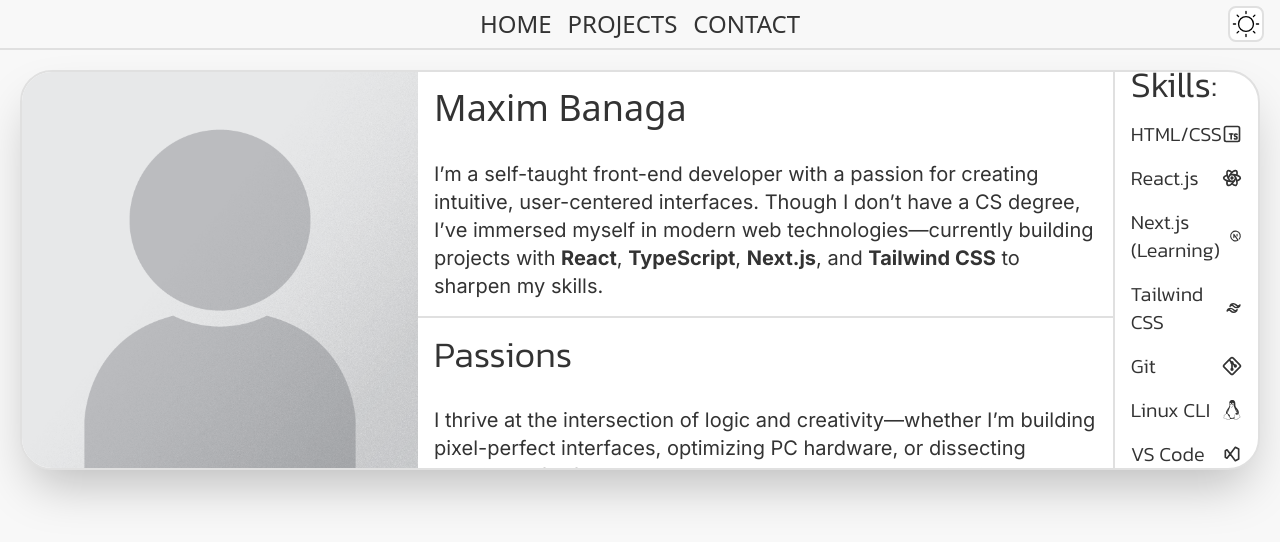
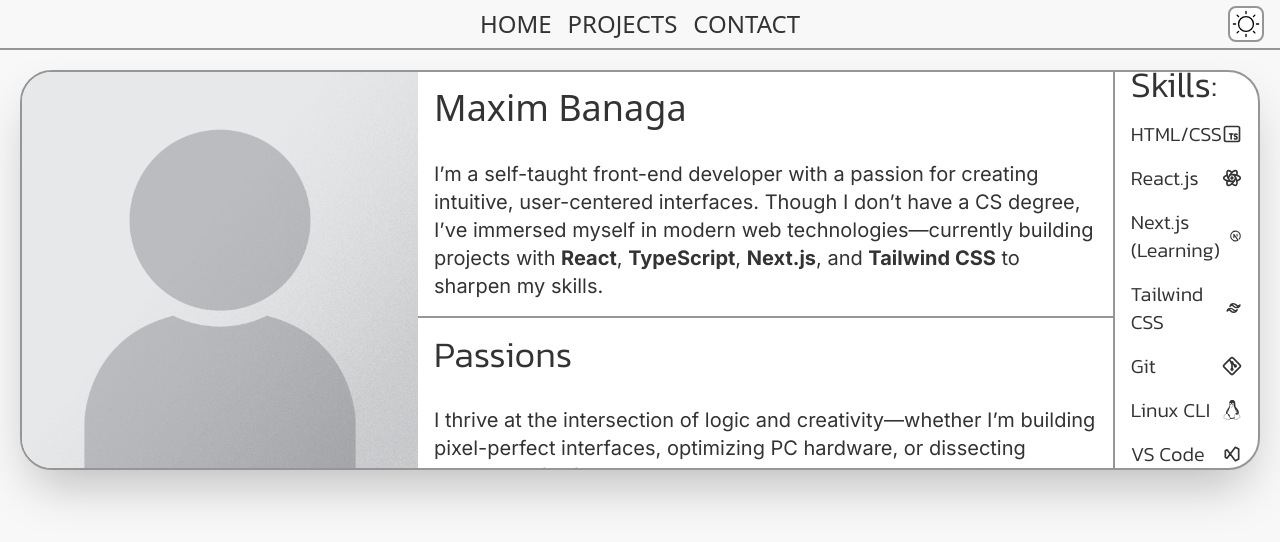
Before and after one commit to Xenmia/portfolio, a Next.js app: page / in a window 1280 px wide. Shown: the top 542 px of the page. Built offline with nearby package versions, Linux system fonts and the light colour scheme.

Commit message:
Added a new bg gradient

```diff
--- a/app/globals.css
+++ b/app/globals.css
@@ -5,19 +5,26 @@
 @theme {
   /* DARK THEME */
   --color-primary-dark: #121212;
-  --color-secondary-dark: #7fa3ff;
+  --color-secondary-dark: #1a73e8;
   --color-t-dark: #f5f5f5;
   --color-subtext-dark: #b0b0b0;
   --color-elements-dark: #252525;
-  --color-border-dark: #3a3a3a;
+  --color-border-dark: #474747;
   --color-interactive-dark: #4dbfac;
 
   /* LIGHT THEME */
   --color-primary-light: #f8f8f8;
-  --color-secondary-light: #1a73e8;
+  --color-secondary-light: #7fa3ff;
   --color-t-light: #333333;
   --color-subtext-light: #757575;
   --color-elements-light: #ffffff;
-  --color-border-light: #e0e0e0;
+  --color-border-light: #969696;
   --color-interactive-light: #00bfa5;
+
+  /* BACKGROUND GRADIENT */
+  --gradient-bg-light: linear-gradient(#b6b9ff 2px, transparent 2px),
+    linear-gradient(to right, #b6b9ff 2px, #ffffff 2px);
+
+  --gradient-bg-dark: linear-gradient(#2f3165 2px, transparent 2px),
+    linear-gradient(to right, #2f3165 2px, var(--color-primary-dark) 2px);
 }
```
